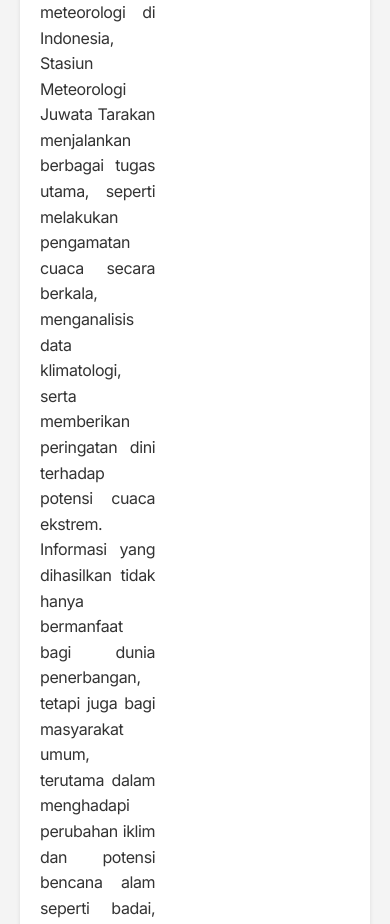
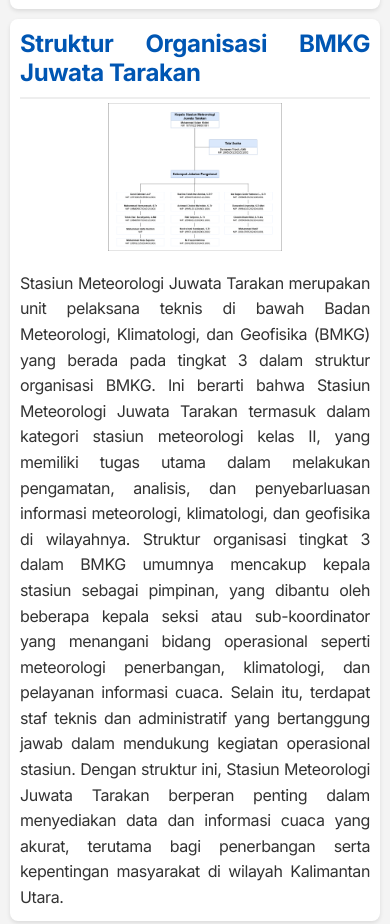
Before and after one commit to ZenRega38/bmkg, a PHP site: page /profil.php in a window 390 px wide; the page is wider, and only the part inside the window is pictured. Shown: the part 1680-2604 px from the top of that part. Run offline with PHP 8.4, Linux system fonts and the light colour scheme.

Commit message:
update profil

```diff
--- a/web/css/profil.css
+++ b/web/css/profil.css
@@ -4,6 +4,7 @@ body {
     padding: 0;
     background-color: #f4f4f4;
     color: #333;
+    text-align: justify;
 }
 
 .section-content {
@@ -13,13 +14,18 @@ body {
     border-radius: 8px;
     box-shadow: 0 2px 4px rgba(0,0,0,0.1);
 }
+
 .section-content.content-flex{
     display: flex;
+    flex-wrap: wrap; /* Allow items to wrap on smaller screens */
     gap: 20px; /* Spasi antar elemen */
 }
+
 .section-content-inner {
     flex: 1;
+    min-width: 300px; /* Minimum width for each content area */
 }
+
 .section-content h2 {
     color: #0056b3;
     border-bottom: 2px solid #eee;
@@ -33,18 +39,24 @@ body {
 /* Sejarah dan Video Container */
 #sejarah-video .content-sejarah-video {
     display: flex;
+    flex-wrap: wrap; /* Allow wrapping for small screens */
     align-items: flex-start;
     gap: 20px;
 }
 .text-sejarah {
+    text-align: justify;
     flex: 2;
+    min-width: 300px; /* Minimum width for text */
 }
+
 .text-sejarah p {
-   text-align: justify; /* Menambahkan ini */
+    text-align: justify;
 }
+
 .video-sejarah {
     flex: 1;
     margin-top: 20px;
+    min-width: 200px; /* Minimum width for video container */
 }
 /* Video Container */
 .video-container {
@@ -56,34 +68,85 @@ body {
     margin-left: auto;
     margin-right: auto;
 }
+
+.video-container iframe,
+.video-container video {
+    width: 100%;
+    max-width: 700px; /* Ensure video doesn't exceed container width */
+    /* height: auto; Removed for keeping initial height */
+    display: block; /* Remove extra space below video */
+}
 /* Struktur Container */
 .struktural-container {
     display: flex;
+    flex-wrap: wrap;
     align-items: flex-start;
     gap: 20px;
+    margin-top: 1%;
+    text-align: justify;
 }
 
 .struktural-container p {
     flex: 2;
     line-height: 1.6;
+    min-width: 300px;
 }
+
 .struktural-container ul {
    flex: 1;
    list-style-type: disc;
    padding-left: 20px;
+   min-width: 200px;
 }
 /*Gallery */
 .gallery {
-   display: flex;
-   justify-content: center;
-   gap: 10px;
-   flex-wrap: wrap;
+    display: flex;
+    justify-content: center;
+    gap: 10px;
+    flex-wrap: wrap;
+    margin-top: 1%;
 }
 
 .gallery img {
-    width: 250px;
-    height: 200px;
+    width: 100%; /* Make the images responsive to the container */
+    max-width: 250px; /* Max width for each image */
+    /* height: auto; Removed for keeping initial height*/
     object-fit: cover;
     border-radius: 8px;
     box-shadow: 0 2px 4px rgba(0,0,0,0.1);
 }
+
+/* Media query untuk layar kecil (misal: mobile) */
+@media (max-width: 768px) {
+    .section-content {
+        margin: 10px;
+        padding: 10px; /* Kurangi padding untuk layar kecil */
+    }
+
+    .section-content.content-flex,
+    #sejarah-video .content-sejarah-video,
+    .struktural-container {
+        flex-direction: column; /* Mengubah layout ke kolom pada layar kecil */
+        align-items: stretch; /* agar elemen meregang sepanjang container */
+    }
+
+    .section-content-inner,
+    .text-sejarah,
+     .video-sejarah,
+     .struktural-container p,
+    .struktural-container ul {
+        min-width: auto; /* Remove minimum widths on smaller screens */
+    }
+
+    .video-sejarah {
+        margin-top: 10px; /* Kurangi margin atas video pada layar kecil */
+    }
+
+    .video-container iframe,
+    .video-container video {
+        height: auto; /* Maintain aspect ratio */
+    }
+    .gallery img {
+        height: auto;
+    }
+}
--- a/web/profil.php
+++ b/web/profil.php
@@ -16,7 +16,7 @@
     <?php include 'header.php'; ?>
 
     <main>
-       <section class="section-content content-flex" style="text-align: justify;">
+       <section class="section-content content-flex">
             <div class="section-content-inner" id="sejarah">
                 <h2>Sejarah BMKG Juwata Tarakan</h2>
                 <p>
@@ -38,7 +38,7 @@
 
         <section class="section-content" id="struktural">
             <h2>Struktur Organisasi BMKG Juwata Tarakan</h2>
-            <div class="struktural-container" style="margin-top: 1%; text-align: justify;">
+            <div class="struktural-container">
                 <img src="assets/image/diagram-struktural.png" alt="Galeri struktural" style="max-width: 50%; height: auto; display: block; margin: 0 auto;">
                 <p>
                     Stasiun Meteorologi Juwata Tarakan merupakan unit pelaksana teknis di bawah Badan Meteorologi, Klimatologi, dan Geofisika (BMKG) yang berada pada tingkat 3 dalam struktur organisasi BMKG. Ini berarti bahwa Stasiun Meteorologi Juwata Tarakan termasuk dalam kategori stasiun meteorologi kelas II, yang memiliki tugas utama dalam melakukan pengamatan, analisis, dan penyebarluasan informasi meteorologi, klimatologi, dan geofisika di wilayahnya. Struktur organisasi tingkat 3 dalam BMKG umumnya mencakup kepala stasiun sebagai pimpinan, yang dibantu oleh beberapa kepala seksi atau sub-koordinator yang menangani bidang operasional seperti meteorologi penerbangan, klimatologi, dan pelayanan informasi cuaca. Selain itu, terdapat staf teknis dan administratif yang bertanggung jawab dalam mendukung kegiatan operasional stasiun. Dengan struktur ini, Stasiun Meteorologi Juwata Tarakan berperan penting dalam menyediakan data dan informasi cuaca yang akurat, terutama bagi penerbangan serta kepentingan masyarakat di wilayah Kalimantan Utara.
@@ -49,7 +49,7 @@
 
         <section class="section-content" id="galeri">
             <h2>Galeri BMKG Juwata Tarakan</h2>
-            <div class="gallery">
+            <div class="gallery" >
                 <img src="assets/image/diagram-struktural.jpg" alt="Galeri 1">
                 <img src="assets/image/galeri2.jpg" alt="Galeri 2">
                 <img src="assets/image/galeri3.jpg" alt="Galeri 3">
```
